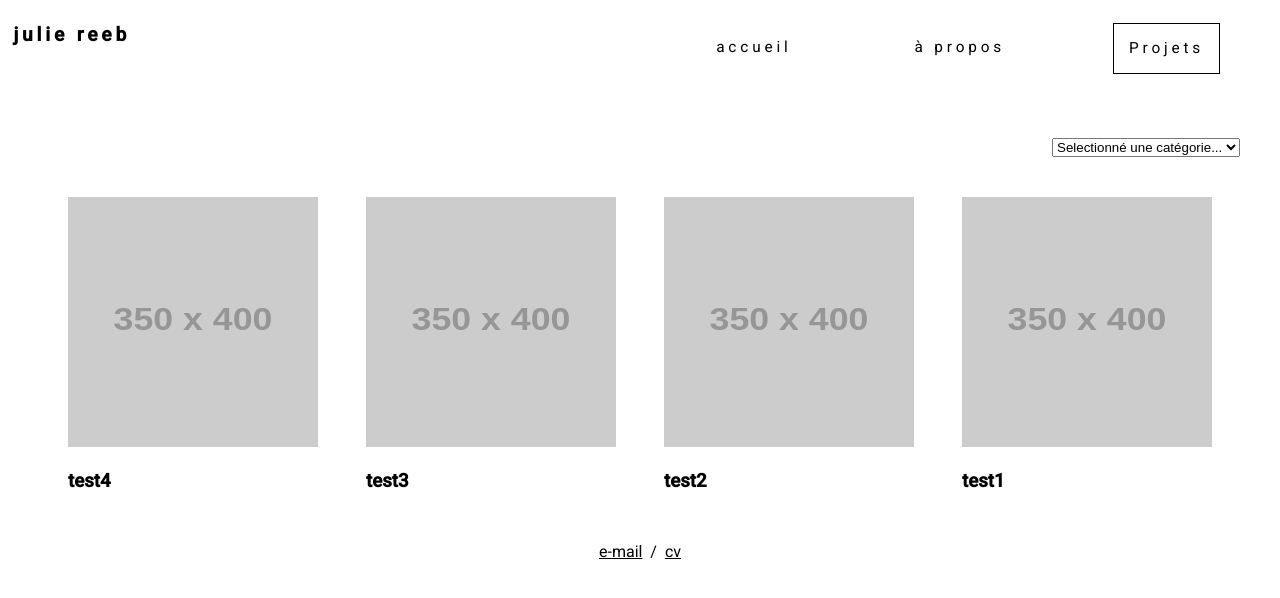
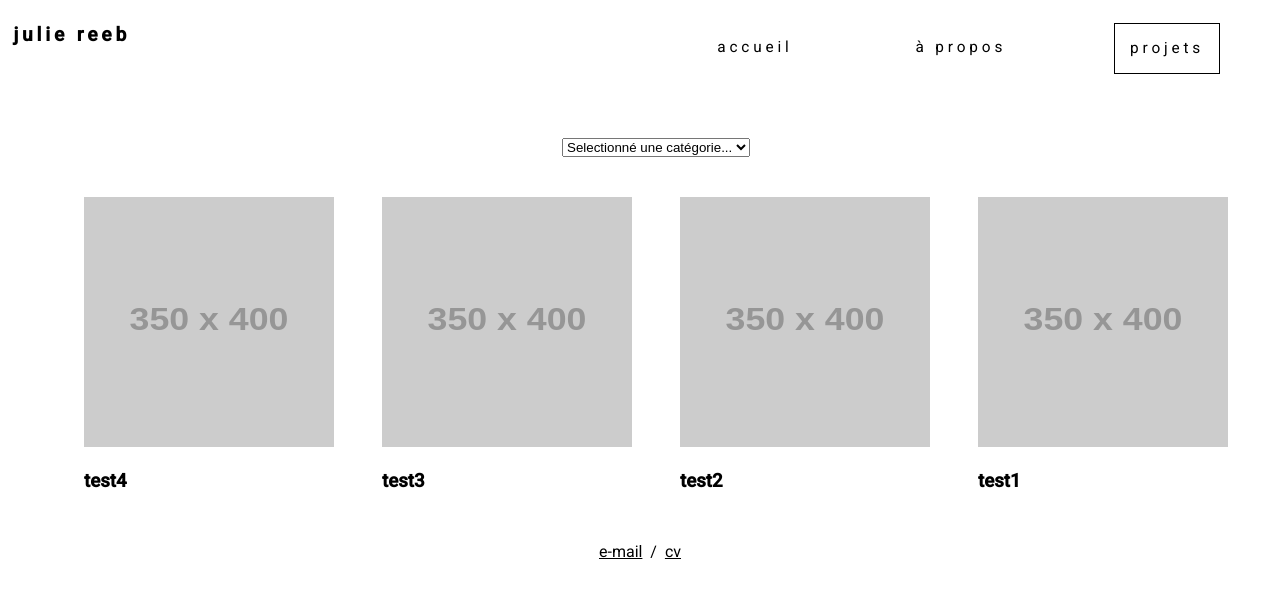
Before and after one commit to richmartins/julie-portfolio, a Jekyll site: the page built from _pages/03_projects.html, in a window 1280 px wide. Shown: the top 598 px of the page. Built offline with Jekyll 4.4.1, drawn with Linux system fonts in a browser that asks for light colours.

Commit message:
[DONE] project design

```diff
--- a/_pages/03_projects.html
+++ b/_pages/03_projects.html
@@ -1,5 +1,5 @@
 ---
-title: Projets
+title: projets
 permalink: /projects/
 layout: default
 group: "navigation"
--- a/styles/main.css
+++ b/styles/main.css
@@ -148,11 +148,13 @@ a {
     display: flex;
     flex-direction: column;
     width: 100%;
+    padding: 0 1em;
+    align-items: center;
 }
 
 .projects-filter {
     margin: 2.5em;
-    align-self: flex-end;
+    /* align-self: flex-start; */
 }
 
 .card-deck {
```
